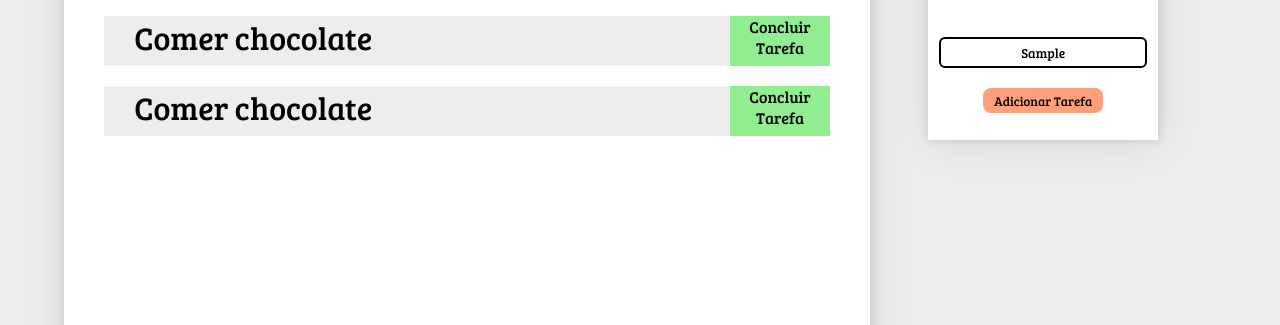
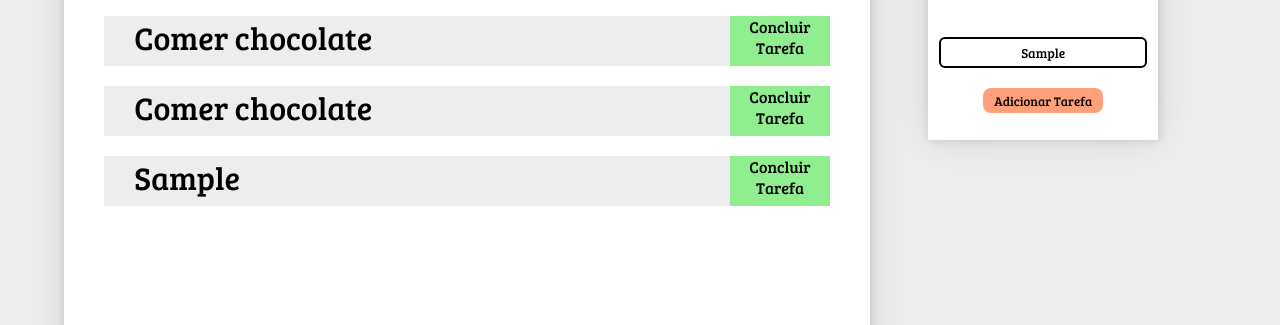
Before and after one commit to sthefaniltss/to-do-list, a plain HTML site: page index.html in a window 1280 px wide. Both pictures are taken after typing "Sample" into the empty fields and a click on the button "Adicionar Tarefa". Shown: the part 475-800 px from the top of the page. Drawn offline with Linux system fonts and the light colour scheme.

Commit message:
Implementar função de Adicionar novos Itens

```diff
--- a/index.html
+++ b/index.html
@@ -7,7 +7,7 @@
     <meta http-equiv="X-UA-Compatible" content="ie=edge">
     <link rel="stylesheet" href="/css/styles.css">
     <link href="https://fonts.googleapis.com/css?family=Bree+Serif" rel="stylesheet">
-    <script src="./js/script.js"></script>
+    <script defer src="./js/script.js"></script>
     <title>Listaki</title>
 </head>
 
@@ -29,7 +29,7 @@
         <div id="caixaTarefas">
             <h1>Nova Tarefa</h1>
             <input id="tarefa" type="text" placeholder="Digite aqui sua tarefa">
-            <button>Adicionar Tarefa</button>
+            <button class="addTarefa">Adicionar Tarefa</button>
 
         </div>
     </section>
--- a/js/script.js
+++ b/js/script.js
@@ -0,0 +1,18 @@
+let addTarefa = document.querySelector(".addTarefa");
+let listaDeItens = document.querySelector(".listaDeItens");
+
+addTarefa.addEventListener('click',() =>{
+    let li = document.createElement('li');
+    li.setAttribute('class', 'item');
+    li.classList.add('item');
+    let tarefa = document.querySelector("#tarefa").value
+    li.innerHTML = tarefa;
+    listaDeItens.appendChild(li);
+
+    let span = document.createElement('span');
+    span.innerHTML = "Concluir Tarefa";
+    li.appendChild(span);
+
+
+
+})
```
